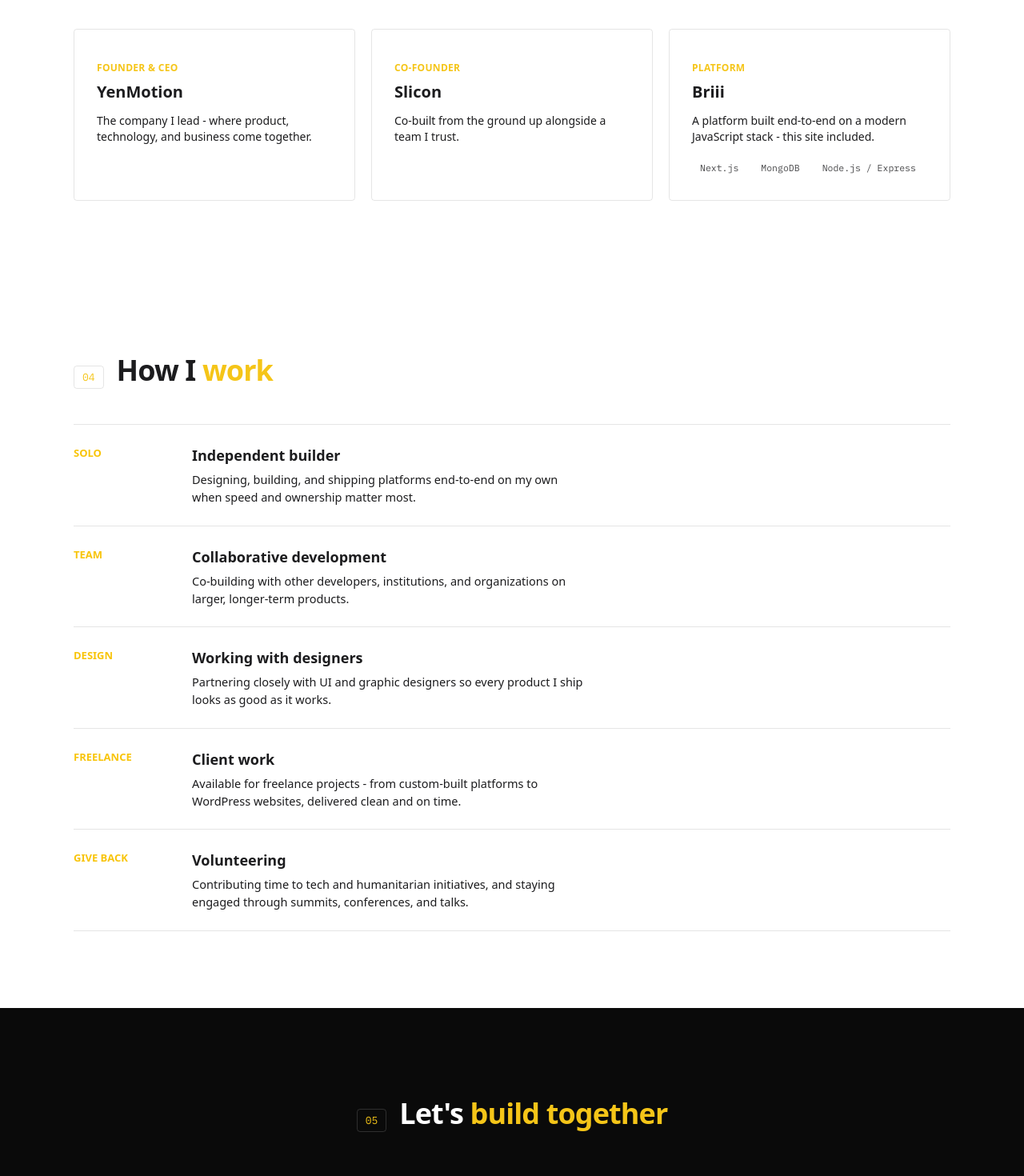
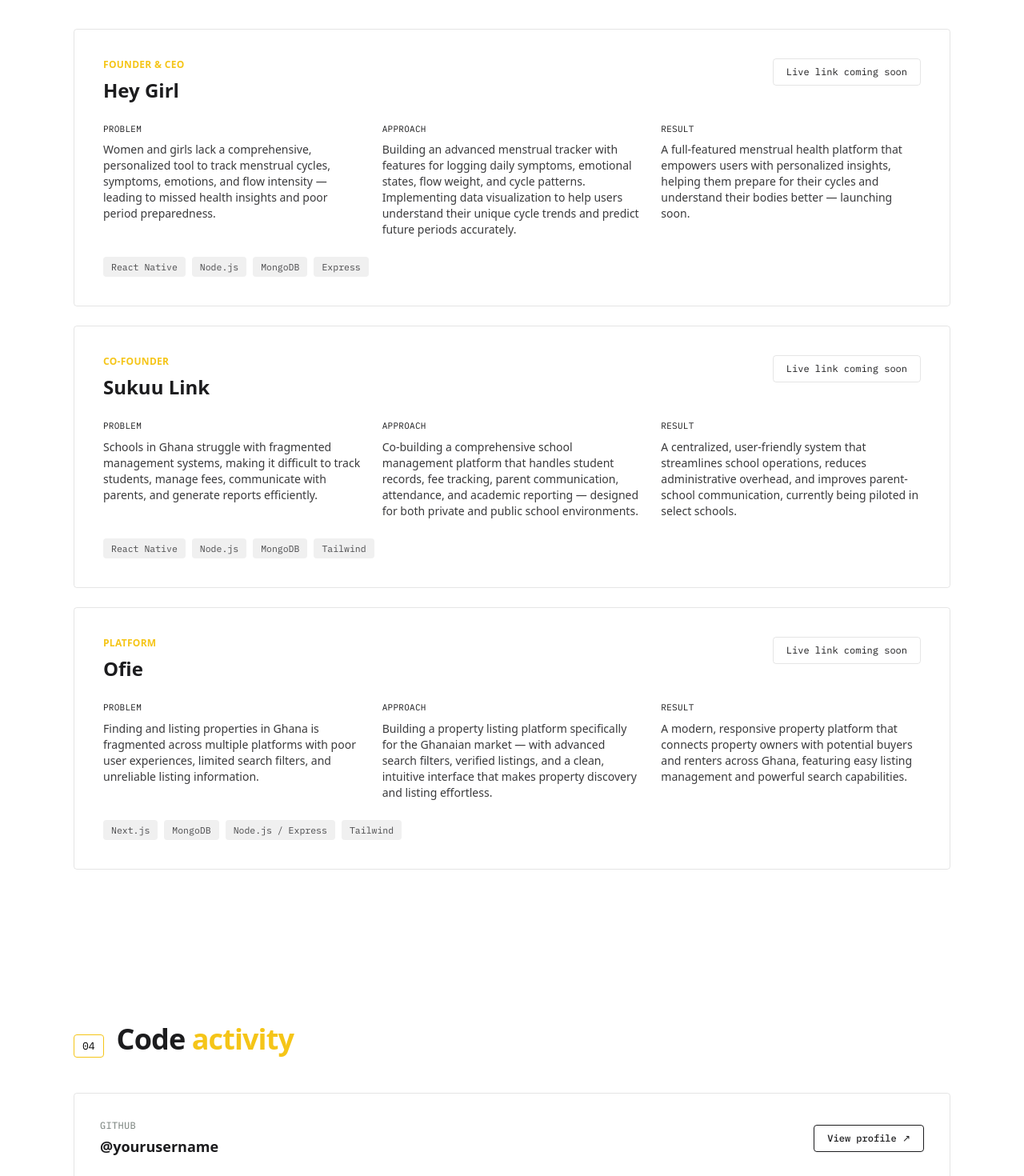
Before and after one commit to Amoah-Abankwa/Emfolio, a Next.js app in the folder web/: page / in a window 1280 px wide. Shown: the part 2148-3618 px from the top of the page at 80% size. Built offline with nearby package versions, Linux system fonts and the light colour scheme; no server answers; grey boxes are pictures that could not be loaded.

Commit message:
case study and collaborators added

```diff
--- a/web/app/page.tsx
+++ b/web/app/page.tsx
@@ -7,6 +7,9 @@
 import ContactSection from '@/components/ContactSection';
 import Footer from '@/components/Footer';
 import WhatsAppFloat from '@/components/WhatsAppFloat';
+import CaseStudies from '@/components/CaseStudies';
+import GitHubActivity from '@/components/GitHubActivity';
+import Collaborators from '@/components/Collaborators';
 
 export default function Home() {
   return (
@@ -15,7 +18,9 @@
       <Hero />
       <About />
       <Stack />
-      <Ventures />
+      <CaseStudies />
+      <GitHubActivity />
+      <Collaborators />
       <Journey />
       <ContactSection />
       <Footer />
--- a/web/components/About.tsx
+++ b/web/components/About.tsx
@@ -7,8 +7,8 @@
 
 const roles: Role[] = [
   { role: 'CEO', tag: 'YENMOTION' },
-  { role: 'Co-founder', tag: 'SLICON' },
-  { role: 'Builder', tag: 'EMFOLIO' },
+  { role: 'Co-founder', tag: 'SUKUU LINK' },
+  { role: 'Builder', tag: 'HEY GIRL' },
   { role: 'Freelance Developer', tag: 'INDEPENDENT' },
   { role: 'Volunteer', tag: 'TECH & HUMANITARIAN' },
 ];
--- /dev/null
+++ b/web/components/CaseStudies.tsx
@@ -0,0 +1,118 @@
+import SectionHead from './SectionHead';
+
+interface CaseStudy {
+  role: string;
+  name: string;
+  problem: string;
+  approach: string;
+  result: string;
+  stack: string[];
+  liveLink: string;
+}
+
+const caseStudies: CaseStudy[] = [
+  {
+    role: 'Founder & CEO',
+    name: 'Hey Girl',
+    problem: 'Women and girls lack a comprehensive, personalized tool to track menstrual cycles, symptoms, emotions, and flow intensity — leading to missed health insights and poor period preparedness.',
+    approach: 'Building an advanced menstrual tracker with features for logging daily symptoms, emotional states, flow weight, and cycle patterns. Implementing data visualization to help users understand their unique cycle trends and predict future periods accurately.',
+    result: 'A full-featured menstrual health platform that empowers users with personalized insights, helping them prepare for their cycles and understand their bodies better — launching soon.',
+    stack: ['React Native', 'Node.js', 'MongoDB', 'Express'],
+    liveLink: '', // TODO: e.g. 'https://heygirl.app'
+  },
+  {
+    role: 'Co-founder',
+    name: 'Sukuu Link',
+    problem: 'Schools in Ghana struggle with fragmented management systems, making it difficult to track students, manage fees, communicate with parents, and generate reports efficiently.',
+    approach: 'Co-building a comprehensive school management platform that handles student records, fee tracking, parent communication, attendance, and academic reporting — designed for both private and public school environments.',
+    result: 'A centralized, user-friendly system that streamlines school operations, reduces administrative overhead, and improves parent-school communication, currently being piloted in select schools.',
+    stack: ['React Native', 'Node.js', 'MongoDB', 'Tailwind'],
+    liveLink: '',
+  },
+  {
+    role: 'Platform',
+    name: 'Ofie',
+    problem: 'Finding and listing properties in Ghana is fragmented across multiple platforms with poor user experiences, limited search filters, and unreliable listing information.',
+    approach: 'Building a property listing platform specifically for the Ghanaian market — with advanced search filters, verified listings, and a clean, intuitive interface that makes property discovery and listing effortless.',
+    result: 'A modern, responsive property platform that connects property owners with potential buyers and renters across Ghana, featuring easy listing management and powerful search capabilities.',
+    stack: ['Next.js', 'MongoDB', 'Node.js / Express', 'Tailwind'],
+    liveLink: '',
+  },
+];
+
+export default function CaseStudies() {
+  return (
+    <section id="case-studies" className="py-22 md:py-24">
+      <div className="mx-auto max-w-6xl px-7">
+        <SectionHead num="03" title="Case" highlight="studies" />
+
+        <div className="space-y-6">
+          {caseStudies.map((study) => (
+            <article
+              key={study.name}
+              className="relative overflow-hidden rounded-sm border border-black/10 bg-paper p-7 transition hover:shadow-xl md:p-9"
+            >
+              <div className="absolute inset-x-0 top-0 h-[5px] bg-hazard-sm" />
+
+              <div className="flex flex-wrap items-start justify-between gap-4">
+                <div>
+                  <div className="font-bold text-xs uppercase tracking-wide text-[#F5C518]">
+                    {study.role}
+                  </div>
+                  <h3 className="mt-2 font-display text-2xl font-semibold">{study.name}</h3>
+                </div>
+
+                {study.liveLink ? (
+                  <a
+                    href={study.liveLink}
+                    target="_blank"
+                    rel="noopener noreferrer"
+                    className="rounded-sm border border-ink px-4 py-2 font-mono text-xs font-medium transition hover:bg-ink hover:text-yellow"
+                  >
+                    View live ↗
+                  </a>
+                ) : (
+                  <span className="rounded-sm border border-black/10 px-4 py-2 font-mono text-xs text-gray">
+                    Live link coming soon
+                  </span>
+                )}
+              </div>
+
+              <div className="mt-6 grid gap-6 sm:grid-cols-3">
+                <div>
+                  <div className="font-mono text-[11px] uppercase tracking-wide text-gray">
+                    Problem
+                  </div>
+                  <p className="mt-2 text-sm text-[#3a3a3c]">{study.problem}</p>
+                </div>
+                <div>
+                  <div className="font-mono text-[11px] uppercase tracking-wide text-gray">
+                    Approach
+                  </div>
+                  <p className="mt-2 text-sm text-[#3a3a3c]">{study.approach}</p>
+                </div>
+                <div>
+                  <div className="font-mono text-[11px] uppercase tracking-wide text-gray">
+                    Result
+                  </div>
+                  <p className="mt-2 text-sm text-[#3a3a3c]">{study.result}</p>
+                </div>
+              </div>
+
+              <div className="mt-6 flex flex-wrap gap-2">
+                {study.stack.map((tech) => (
+                  <span
+                    key={tech}
+                    className="rounded-sm bg-[#f0f0f0] px-2.5 py-1 font-mono text-[11.5px] text-[#4a4a4c]"
+                  >
+                    {tech}
+                  </span>
+                ))}
+              </div>
+            </article>
+          ))}
+        </div>
+      </div>
+    </section>
+  );
+}
--- /dev/null
+++ b/web/components/Collaborators.tsx
@@ -0,0 +1,40 @@
+import SectionHead from './SectionHead';
+
+// TODO: replace each entry with a real organization and drop its logo file into
+// client/public/logos/ (transparent PNG or SVG works best). Then swap the
+// placeholder <div> below for an <img src="/logos/your-file.svg" alt="..." />.
+const collaborators = [
+  { name: 'YenMotion' },
+  { name: 'Tutors OY' },
+  { name: 'Slicon' },
+  { name: 'Xtra C' },
+  { name: 'Handyman' },
+  { name: 'WorldLab Tech' },
+];
+
+export default function Collaborators() {
+  return (
+    <section id="collaborators" className="py-22 md:py-24">
+      <div className="mx-auto max-w-6xl px-7">
+        <SectionHead num="05" title="Institutions &" highlight="organizations" />
+        <p className="-mt-6 mb-10 max-w-xl text-sm text-gray">
+          Companies, institutions, and communities I&apos;ve collaborated or volunteered with.
+        </p>
+
+        <div className="grid grid-cols-2 gap-4 sm:grid-cols-3 md:grid-cols-6">
+          {collaborators.map((c) => (
+            <div
+              key={c.name}
+              className="flex h-20 items-center justify-center rounded-sm border border-black/10 bg-[#f0f0f0] px-3 grayscale transition hover:grayscale-0"
+            >
+              {/* Placeholder — replace with:
+                  <img src="/logos/your-file.svg" alt={c.name} className="max-h-8 w-auto" />
+              */}
+              <span className="text-center font-mono text-[11px] text-black">{c.name}</span>
+            </div>
+          ))}
+        </div>
+      </div>
+    </section>
+  );
+}
--- /dev/null
+++ b/web/components/GitHubActivity.tsx
@@ -0,0 +1,59 @@
+import Link from 'next/link';
+import SectionHead from './SectionHead';
+
+interface GitHubConfig {
+  username: string;
+  link: string;
+}
+
+// Or dynamically:
+const GITHUB_USERNAME: string = process.env.GITHUB_USERNAME || 'yourusername';
+const GITHUB_LINK: string = `https://github.com/${GITHUB_USERNAME}`;
+
+export default function GitHubActivity() {
+  return (
+    <section id="activity" className="bg-paper-dim py-22 md:py-24">
+      <div className="mx-auto max-w-6xl px-7">
+        <SectionHead num="04" title="Code" highlight="activity" />
+
+        <div className="overflow-hidden rounded-sm border border-black/10 bg-paper p-6 md:p-8">
+          <div className="flex flex-wrap items-center justify-between gap-3">
+            <div>
+              <div className="font-mono text-xs uppercase tracking-wide text-[#16241C]/60">
+                GitHub
+              </div>
+              <div className="mt-1 font-display text-lg font-semibold">
+                @{GITHUB_USERNAME}
+              </div>
+            </div>
+            <Link
+              href={GITHUB_LINK}
+              target="_blank"
+              rel="noopener noreferrer"
+              className="rounded-sm border border-ink px-4 py-2 font-mono text-xs font-medium transition hover:bg-ink hover:text-yellow"
+            >
+              View profile ↗
+            </Link>
+          </div>
+
+          {/* Contribution graph — rendered by an external image service using the
+              GitHub username above. No API key needed, but it only shows real
+              data once GITHUB_USERNAME is a real, public GitHub account. */}
+          <div className="mt-6 overflow-x-auto">
+            {/* eslint-disable-next-line @next/next/no-img-element */}
+            <img
+              src={`https://ghchart.rshah.org/2ea043/${GITHUB_USERNAME}`}
+              alt={`${GITHUB_USERNAME}'s GitHub contribution graph`}
+              className="min-w-[640px]"
+            />
+          </div>
+
+          <p className="mt-4 font-mono text-[11px] text-gray">
+            Contribution graph updates automatically from GitHub — nothing to maintain here once
+            your username is set.
+          </p>
+        </div>
+      </div>
+    </section>
+  );
+}
--- a/web/components/SectionHead.tsx
+++ b/web/components/SectionHead.tsx
@@ -8,7 +8,7 @@
 export default function SectionHead({ num, title, highlight, center = false }: SectionHeadProps) {
   return (
     <div className={`mb-11 flex items-baseline gap-4 ${center ? 'justify-center' : ''}`}>
-      <span className="rounded-sm border border-black/10 px-2.5 py-1 font-mono text-[13px] text-[#F5C518]">
+      <span className="rounded-sm border border-[#F5C518] px-2.5 py-1 font-mono text-[13px] text-[#000000]">
         {num}
       </span>
       <h2 className="font-display text-[26px] font-semibold tracking-tight sm:text-4xl">
--- a/web/components/Stack.tsx
+++ b/web/components/Stack.tsx
@@ -22,7 +22,7 @@
           {tools.map((tool) => (
             <span
               key={tool}
-              className="rounded-sm border border-black/10 bg-paper px-4 py-2.5 font-mono text-[13.5px] transition hover:bg-ink hover:text-yellow"
+              className="rounded-sm border border-black/10 bg-[#f0f0f0] px-4 py-2.5 font-mono text-[13.5px] transition hover:bg-ink hover:text-yellow"
             >
               {tool}
             </span>
```
Also changed, not shown: 2 other files (tests, documents, lock files or other folders).
